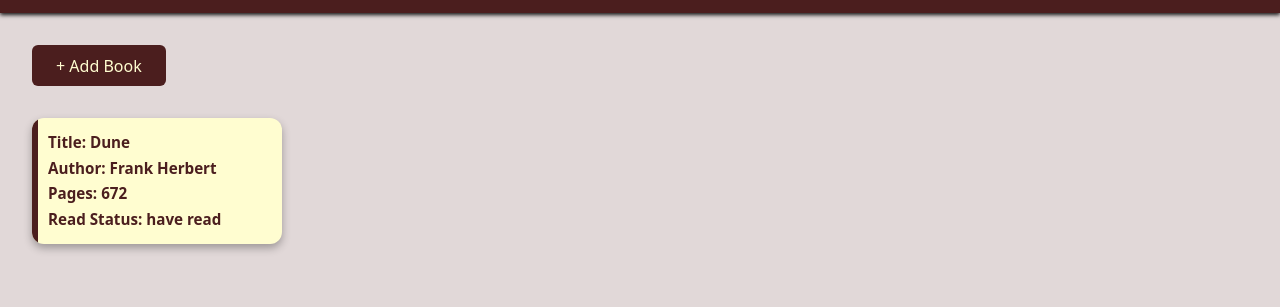
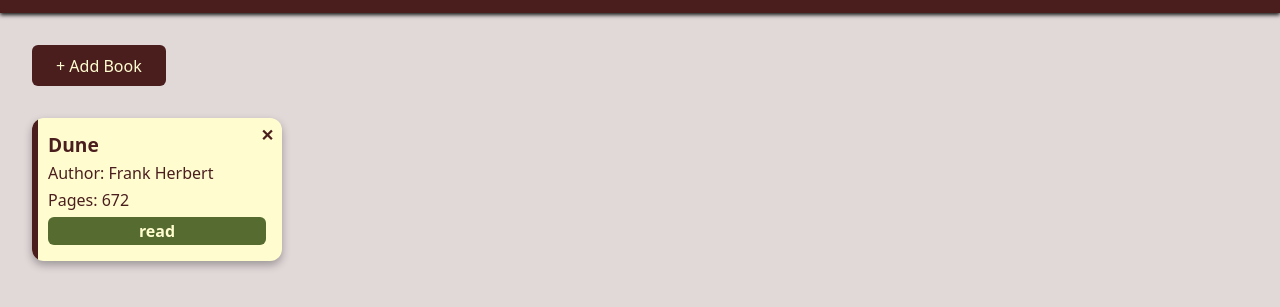
Before and after one commit to cowpatchmedia/odin-library, a plain HTML site: page index.html in a window 1280 px wide. Shown: the part 57-364 px from the top of the page. Drawn offline with Linux system fonts and the light colour scheme.

Commit message:
add delete button/style cards. rename stylesheet

```diff
--- a/index.html
+++ b/index.html
@@ -6,7 +6,8 @@
     <title>my library</title>
 
     <link rel="stylesheet" type="text/css" href="stylesheets/modern-normalize.css">
-    <link rel="stylesheet" type="text/css" href="stylesheets/styles.css">
+    <link rel="stylesheet" type="text/css" href="stylesheets/styles-main.css">
+
 
 </head>
 <body>
--- a/scripts.js
+++ b/scripts.js
@@ -32,12 +32,25 @@ function displayLibrary () {
     const libraryDiv = document.getElementById("library");
     libraryDiv.textContent = ""; // clears all cards safely
 
-    myLibrary.forEach((book) => {
+    myLibrary.forEach((book, index) => {
         const card = document.createElement("div");
         card.classList.add("book-card");
 
+        /* delete button*/
+        const deleteButton = document.createElement("button");
+        deleteButton.textContent = "✕";
+        deleteButton.classList.add("delete-button");
+        deleteButton.addEventListener("click", () => {
+            /* Remove the book from the array */
+            myLibrary.splice(index, 1);
+            /* Refresh the library display */
+            displayLibrary();
+        });
+
+        /* book info*/
         const title = document.createElement("div");
-        title.textContent = `Title: ${book.title}`;
+        title.textContent = `${book.title}`;
+        title.classList.add("book-title");
 
         const author = document.createElement("div");
         author.textContent = `Author: ${book.author}`;
@@ -45,10 +58,23 @@ function displayLibrary () {
         const pages = document.createElement("div");
         pages.textContent = `Pages: ${book.pages}`;
 
-        const read = document.createElement("div");
-        read.textContent = `Read Status: ${book.readStatus}`;
+        const readButton = document.createElement("button");
+        readButton.textContent = book.readStatus;
+        readButton.classList.add("read-toggle");
+        readButton.classList.add(book.readStatus === "read" ? "read" : "unread");
+        readButton.style.cursor="pointer";
 
-        card.append(title, author, pages, read)
+        readButton.addEventListener("click", () => {
+            /* Toggle status */
+            book.readStatus = book.readStatus === "read" ? "unread" : "read";
+
+            /* Update classes */
+            readButton.textContent = book.readStatus;
+            readButton.classList.toggle("read");
+            readButton.classList.toggle("unread");
+});
+
+        card.append(deleteButton, title, author, pages, readButton)
         libraryDiv.appendChild(card);
     });
 }
@@ -90,5 +116,5 @@ cancelButton.addEventListener("click", () => {
 });
 
 /* default book when page reloads.*/
-myLibrary.push(new Book("Dune", "Frank Herbert", 672, "have read", 1));
+myLibrary.push(new Book("Dune", "Frank Herbert", 672, "read", crypto.randomUUID()));
 displayLibrary();
--- a/stylesheets/styles.css
+++ b/stylesheets/styles-main.css
@@ -15,6 +15,9 @@
     align-items: center;
     padding: 1rem 2rem;
     box-shadow: 0 2px 4px rgba(0,0,0,0.9);
+    position: sticky;
+    top: 0;
+    z-index: 10;
 }
 
 /*  header text */
@@ -86,7 +89,6 @@
     display: flex;
     flex-direction: column;
     gap: 0.5rem;
-    font-weight: 600;
     overflow-y: hidden;
 }
 
@@ -106,6 +108,41 @@
 }
 
 .book-card div {
-    font-size: 0.95rem;
     color: var(--primary-color);
 }
+
+.book-title {
+    font-weight: 900;
+    font-size: 1.2rem;
+}
+
+.delete-button {
+    position: absolute;
+    top: 8px;
+    right: 8px;
+    border: none;
+    background-color: transparent;
+    color: var(--primary-color);
+    font-weight: bold;
+    font-size: 1rem;
+    cursor: pointer;
+    padding: 0;
+}
+
+/*  Read button*/
+.read-toggle {
+  border: none;
+  border-radius: 6px;
+  padding: 0.3rem 0.8rem;
+  color: var(--font-color);
+  font-weight: 600;
+  cursor: pointer;
+}
+
+.read-toggle.read {
+    background-color: darkolivegreen;
+}
+
+.read-toggle.unread {
+  background-color: var(--primary-color);
+}
```
